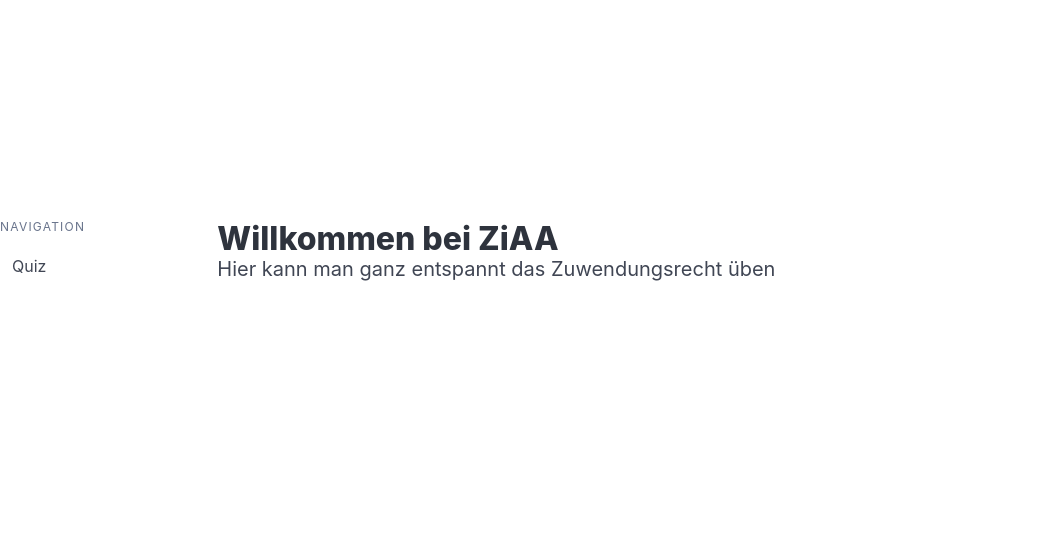
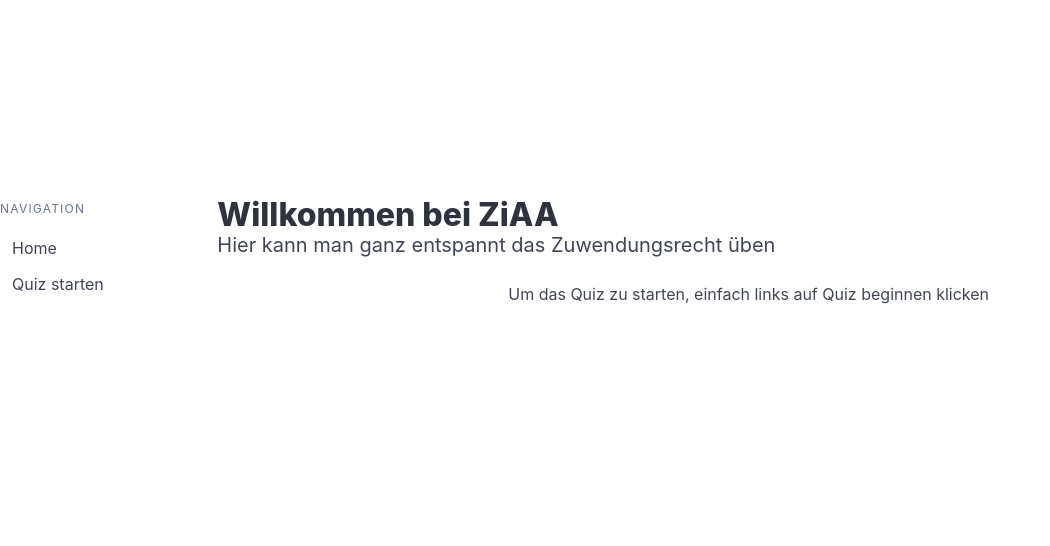
Before and after one commit to dusk-and-dawn/zuwendungsQuiz, a Flask app: page / in a window 1280 px wide. Shown: the part 137-683 px from the top of the page, without its empty margins (0-1050 px from the left). Run offline with Flask 3, Linux system fonts and the light colour scheme.

Commit message:
first little base

```diff
--- a/main.py
+++ b/main.py
@@ -6,5 +6,9 @@ app = Flask(__name__)
 def index():
     return render_template('index.html')
 
+@app.route('/quiz')
+def quiz():
+    return render_template('quiz1.html')
+
 if __name__ == '__main__':
     app.run(debug=True)
--- a/templates/base.html
+++ b/templates/base.html
@@ -14,7 +14,8 @@
             <aside class="menu">
                 <p class="menu-label">Navigation</p>
                 <ul class="menu-list">
-                    <li><a href="{{ url_for('index') }}">Quiz</a></li>
+                    <li><a href="{{ url_for('index') }}">Home</a></li>
+                    <li><a href="{{ url_for('quiz') }}">Quiz starten</a></li>
                 </ul>
 
             </aside>
--- a/templates/index.html
+++ b/templates/index.html
@@ -8,4 +8,6 @@
 
     <h2 class="subtitle">Hier kann man ganz entspannt das Zuwendungsrecht üben</h2>
 
+    <div class="has-text-centered">Um das Quiz zu starten, einfach links auf Quiz beginnen klicken</div>
+
 {% endblock %}
```
Also changed, not shown: templates/quiz1.html (added, +13 -0 lines).
